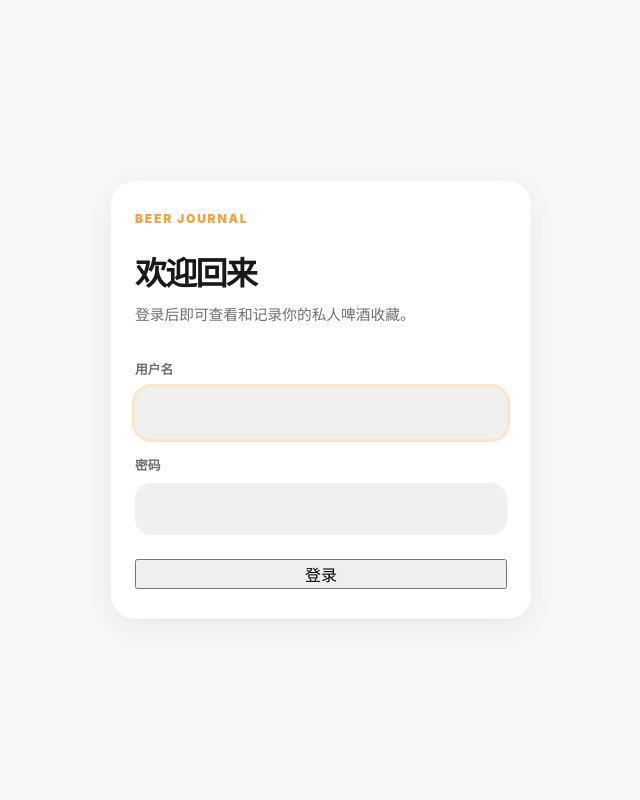
After one commit to Eddie135/Beer-Journal, a Django app: page /accounts/login/ in a window 1280 px wide. The commit adds this page. Shown: the whole page, without its empty margins (319-959 px from the left). Run offline with Django 5.2, Linux system fonts and the light colour scheme.

Commit message:
feat: add single-user login protection

```diff
--- a/config/urls.py
+++ b/config/urls.py
@@ -1,4 +1,6 @@
 from django.contrib import admin
+from django.contrib.auth import views as auth_views
+from django.contrib.auth.decorators import login_required
 from django.urls import path
 from core.views import (
     beer_detail, beer_list, create_beer_tasting, delete_beer, delete_photo, delete_tasting,
@@ -7,24 +9,26 @@ from core.views import (
 
 urlpatterns = [
     path("admin/", admin.site.urls),
-    path("", home, name="home"),
+    path("accounts/login/", auth_views.LoginView.as_view(template_name="registration/login.html", redirect_authenticated_user=True), name="login"),
+    path("accounts/logout/", auth_views.LogoutView.as_view(), name="logout"),
+    path("", login_required(home), name="home"),
     path("service-worker.js", service_worker, name="service-worker"),
-    path("beers/", beer_list, name="beer-list"),
-    path("tastings/", tasting_list, name="tasting-list"),
-    path("tastings/add/", start_tasting, name="tasting-start"),
-    path("personal/", personal_data, name="personal-data"),
-    path("beers/add/", create_beer_tasting, name="beer-add"),
-    path("beers/<uuid:beer_id>/", beer_detail, name="beer-detail"),
-    path("beers/<uuid:beer_id>/tastings/add/", create_tasting, name="tasting-add"),
-    path("beers/<uuid:beer_id>/edit/", edit_beer, name="beer-edit"),
-    path("beers/<uuid:beer_id>/delete/", delete_beer, name="beer-delete"),
-    path("beers/<uuid:beer_id>/restore/", restore_beer, name="beer-restore"),
-    path("tastings/<uuid:tasting_id>/", tasting_detail, name="tasting-detail"),
-    path("tastings/<uuid:tasting_id>/edit/", edit_tasting, name="tasting-edit"),
-    path("tastings/<uuid:tasting_id>/delete/", delete_tasting, name="tasting-delete"),
-    path("tastings/<uuid:tasting_id>/restore/", restore_tasting, name="tasting-restore"),
-    path("photos/<uuid:photo_id>/delete/", delete_photo, name="photo-delete"),
-    path("photos/<uuid:photo_id>/<str:variant>/", photo_file, name="photo-file"),
-    path("trash/", trash, name="trash"),
+    path("beers/", login_required(beer_list), name="beer-list"),
+    path("tastings/", login_required(tasting_list), name="tasting-list"),
+    path("tastings/add/", login_required(start_tasting), name="tasting-start"),
+    path("personal/", login_required(personal_data), name="personal-data"),
+    path("beers/add/", login_required(create_beer_tasting), name="beer-add"),
+    path("beers/<uuid:beer_id>/", login_required(beer_detail), name="beer-detail"),
+    path("beers/<uuid:beer_id>/tastings/add/", login_required(create_tasting), name="tasting-add"),
+    path("beers/<uuid:beer_id>/edit/", login_required(edit_beer), name="beer-edit"),
+    path("beers/<uuid:beer_id>/delete/", login_required(delete_beer), name="beer-delete"),
+    path("beers/<uuid:beer_id>/restore/", login_required(restore_beer), name="beer-restore"),
+    path("tastings/<uuid:tasting_id>/", login_required(tasting_detail), name="tasting-detail"),
+    path("tastings/<uuid:tasting_id>/edit/", login_required(edit_tasting), name="tasting-edit"),
+    path("tastings/<uuid:tasting_id>/delete/", login_required(delete_tasting), name="tasting-delete"),
+    path("tastings/<uuid:tasting_id>/restore/", login_required(restore_tasting), name="tasting-restore"),
+    path("photos/<uuid:photo_id>/delete/", login_required(delete_photo), name="photo-delete"),
+    path("photos/<uuid:photo_id>/<str:variant>/", login_required(photo_file), name="photo-file"),
+    path("trash/", login_required(trash), name="trash"),
     path("health/", health, name="health"),
 ]
--- a/core/static/css/app.css
+++ b/core/static/css/app.css
@@ -504,6 +504,21 @@ dd { margin: 0; }
 .new-beer-callout p { margin: 0; color: var(--muted); font-size: .86rem; line-height: 1.55; }
 .new-beer-callout .button { width: 100%; margin-top: 3px; }
 .chart-track-purple { background: var(--purple-soft); }
+
+/* Private single-user login */
+.header-logout-form { position: absolute; top: calc(15px + env(safe-area-inset-top)); right: 20px; margin: 0; }
+.header-logout-button { min-height: 36px; padding: 7px 11px; border: 0; border-radius: var(--radius-pill); background: var(--surface-soft); color: var(--muted); font: inherit; font-size: .76rem; font-weight: 800; }
+.login-page { min-height: 100dvh; background: var(--bg); }
+.login-shell { width: min(100%, 460px); min-height: 100dvh; display: grid; align-items: center; margin: 0 auto; padding: max(24px, env(safe-area-inset-top)) 20px max(24px, env(safe-area-inset-bottom)); }
+.login-card { width: 100%; padding: 30px 24px; border-radius: var(--radius-card); background: var(--surface); box-shadow: var(--shadow-card); }
+.login-wordmark { margin: 0 0 22px; color: var(--accent); font-size: .76rem; font-weight: 900; letter-spacing: .14em; }
+.login-card h1 { margin: 0; font-size: 2rem; letter-spacing: -.055em; }
+.login-intro { margin: 10px 0 25px; color: var(--muted); font-size: .92rem; line-height: 1.6; }
+.login-form { display: grid; gap: 9px; }
+.login-form label { margin-top: 7px; color: var(--muted); font-size: .8rem; font-weight: 800; }
+.login-form input:not([type="hidden"]) { min-height: 52px; width: 100%; border: 0; border-radius: 16px; background: var(--surface-soft); color: var(--ink); padding: 0 15px; font: inherit; outline: none; }
+.login-form input:not([type="hidden"]):focus { box-shadow: 0 0 0 3px rgba(244, 163, 64, .28); }
+.login-submit { width: 100%; margin-top: 15px; }
 .chart-track-purple i { background: var(--purple); }
 
 @keyframes page-enter { from { opacity: 0; } to { opacity: 1; } }
--- a/templates/base.html
+++ b/templates/base.html
@@ -17,6 +17,12 @@
 <body>
   <header class="app-header">
     <a class="app-wordmark" href="{% url 'beer-list' %}">BEER JOURNAL</a><button class="pwa-install-button" type="button" hidden data-pwa-install>安装 App</button>
+    {% if request.user.is_authenticated %}
+      <form class="header-logout-form" method="post" action="{% url 'logout' %}">
+        {% csrf_token %}
+        <button class="header-logout-button" type="submit">退出</button>
+      </form>
+    {% endif %}
   </header>
   <main class="app-content" id="app-content">
     {% block content %}{% endblock %}
--- /dev/null
+++ b/templates/registration/login.html
@@ -0,0 +1,31 @@
+{% load static %}
+<!doctype html>
+<html lang="zh-CN">
+<head>
+  <meta charset="utf-8">
+  <meta name="viewport" content="width=device-width, initial-scale=1">
+  <meta name="theme-color" content="#f7f7f5">
+  <title>登录 · BEER JOURNAL</title>
+  <link rel="manifest" href="{% static 'manifest.webmanifest' %}">
+  <link rel="stylesheet" href="{% static 'css/app.css' %}?v=20260713-pwa">
+</head>
+<body class="login-page">
+  <main class="login-shell">
+    <section class="login-card" aria-labelledby="login-title">
+      <p class="login-wordmark">BEER JOURNAL</p>
+      <h1 id="login-title">欢迎回来</h1>
+      <p class="login-intro">登录后即可查看和记录你的私人啤酒收藏。</p>
+      <form method="post" class="login-form">
+        {% csrf_token %}
+        {% if form.non_field_errors %}<div class="form-errors" role="alert">{{ form.non_field_errors }}</div>{% endif %}
+        <label for="id_username">用户名</label>
+        <input id="id_username" name="username" type="text" autocomplete="username" required autofocus>
+        <label for="id_password">密码</label>
+        <input id="id_password" name="password" type="password" autocomplete="current-password" required>
+        <input type="hidden" name="next" value="{{ next }}">
+        <button class="primary-button login-submit" type="submit">登录</button>
+      </form>
+    </section>
+  </main>
+</body>
+</html>
```
Also changed, not shown: config/settings.py (+7 -0 lines), core/tests.py (+46 -0 lines), docs/AUTHENTICATION.md (added, +14 -0 lines), 1 other file.
